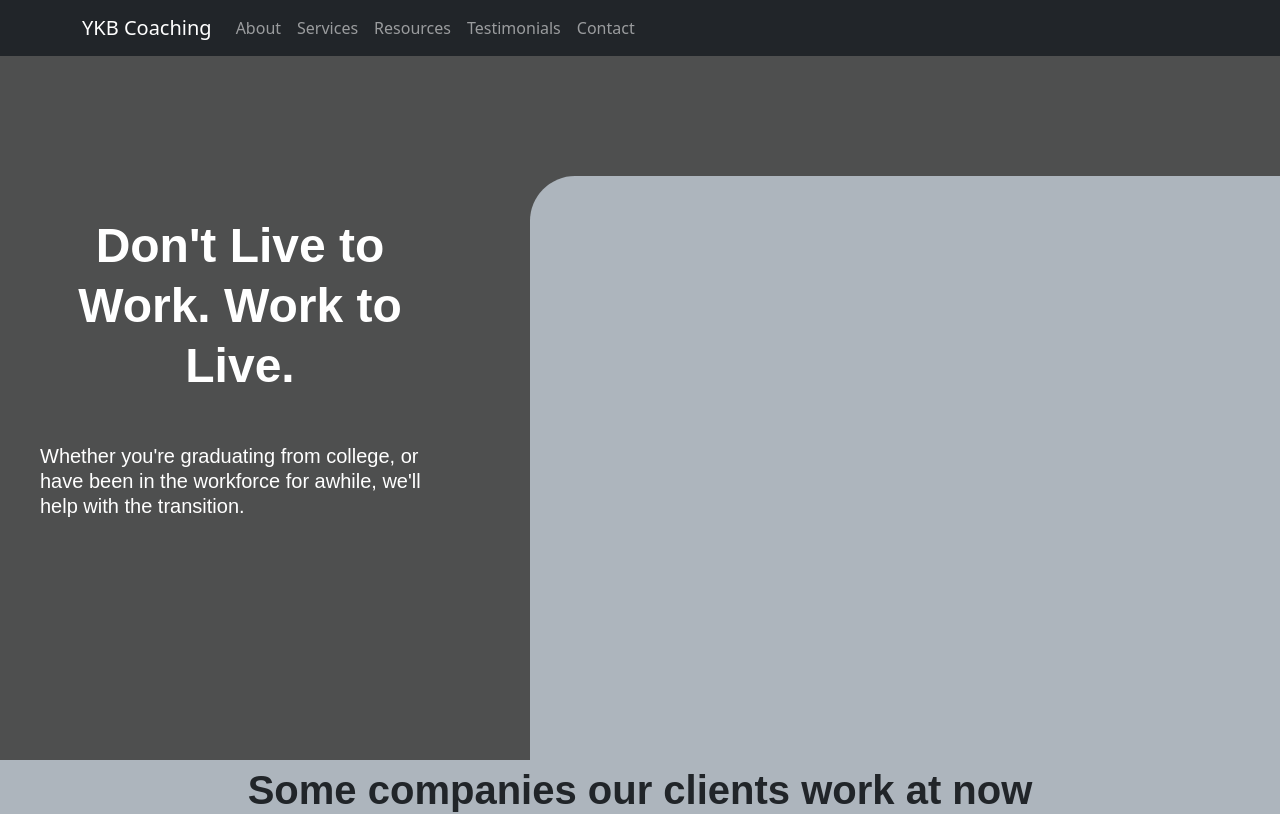
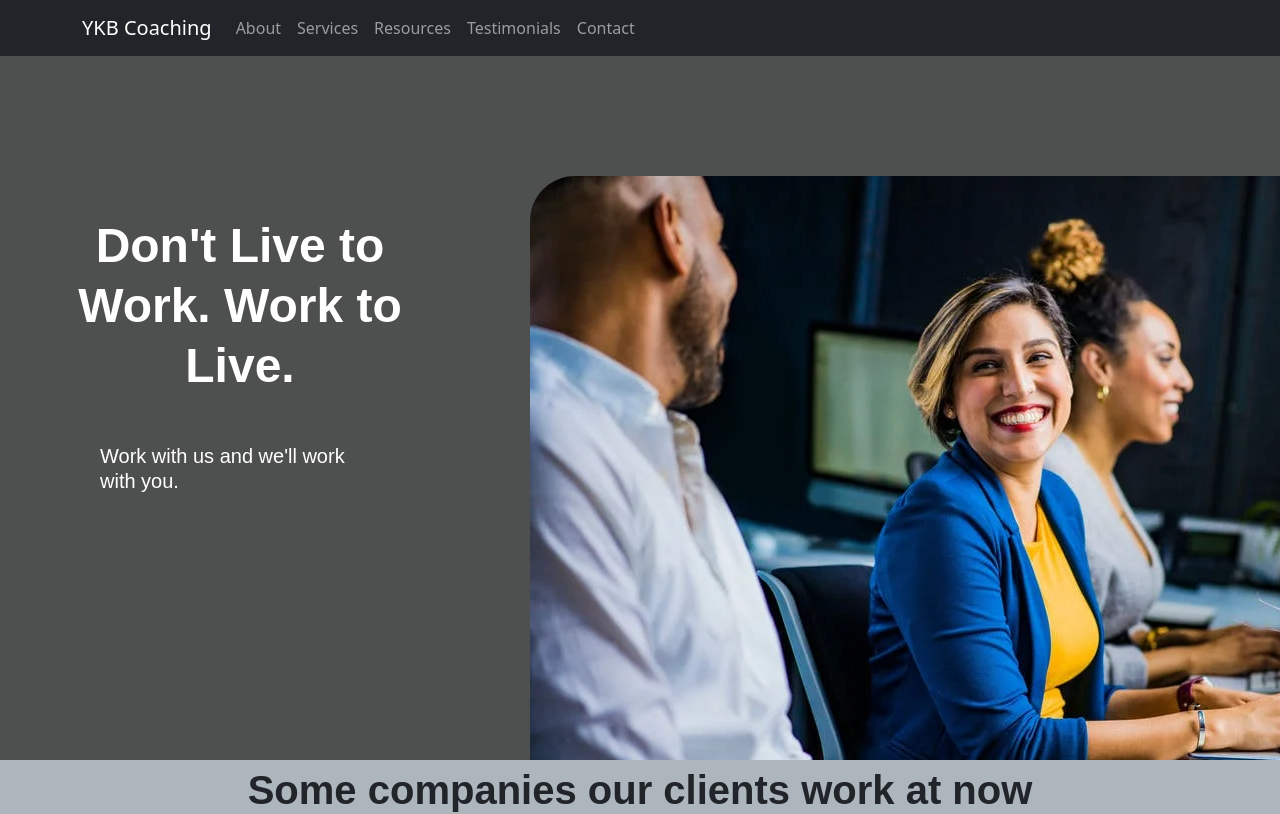
Before and after one commit to jermeewinn/YKB-solutions, a React (Create React App) app: page / in a window 1280 px wide. Shown: the top 814 px of the page. Built offline with nearby package versions, Linux system fonts and the light colour scheme; the HTML template or start-up script is replaced by a standard one.

Commit message:
successfully rendered stock photo to home-banner-right div

```diff
--- a/src/components/Home/Banner/index.js
+++ b/src/components/Home/Banner/index.js
@@ -1,4 +1,5 @@
 import React from 'react';
+import Working from '../../../assets/stockPhotos/Working.jpg';
 
 function Banner() {
     return(
@@ -6,11 +7,11 @@ function Banner() {
             <div className='home-banner-left'>
                 <div className='home-banner-text'>
                     <h1 className='my-5'>Don't Live to Work. Work to Live.</h1>
-                    <h5 className='my-5'>Whether you're graduating from college, or have been in the workforce for awhile, we'll help with the transition.</h5>
+                    <h5 className='my-5 home-banner-subtext'>Work with us and we'll work with you.</h5>
                 </div>
             </div>
             <div></div>
-            <div className='home-banner-right'></div>
+            <div className='home-banner-right' style={{ backgroundImage: `url(${Working})`}}></div>
         </container>
     )
 }
--- a/src/index.css
+++ b/src/index.css
@@ -190,6 +190,11 @@ footer {
   margin-top: 160px
 }
 
+.home-banner-subtext {
+  max-width: 280px;
+  margin: auto;
+}
+
 .home-banner-left {
   max-width: 400px;
   margin-left: 40px;
@@ -200,7 +205,7 @@ footer {
   height: 100%;
   width: 100%;
   /* background-image: url('/src/assets/stockPhotos/Interview.jpg'); */
-  background-color: #adb5bd;
+  /* background-color: #adb5bd; */
   border-radius: 45px;
   transform: translate(50px, 120px);
 }
```
